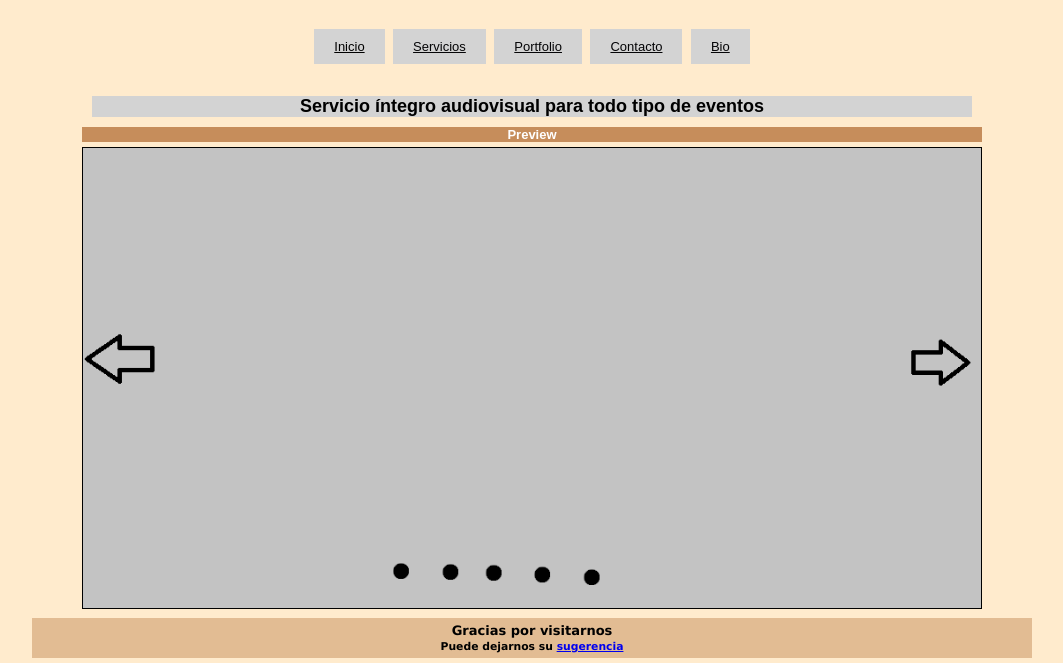
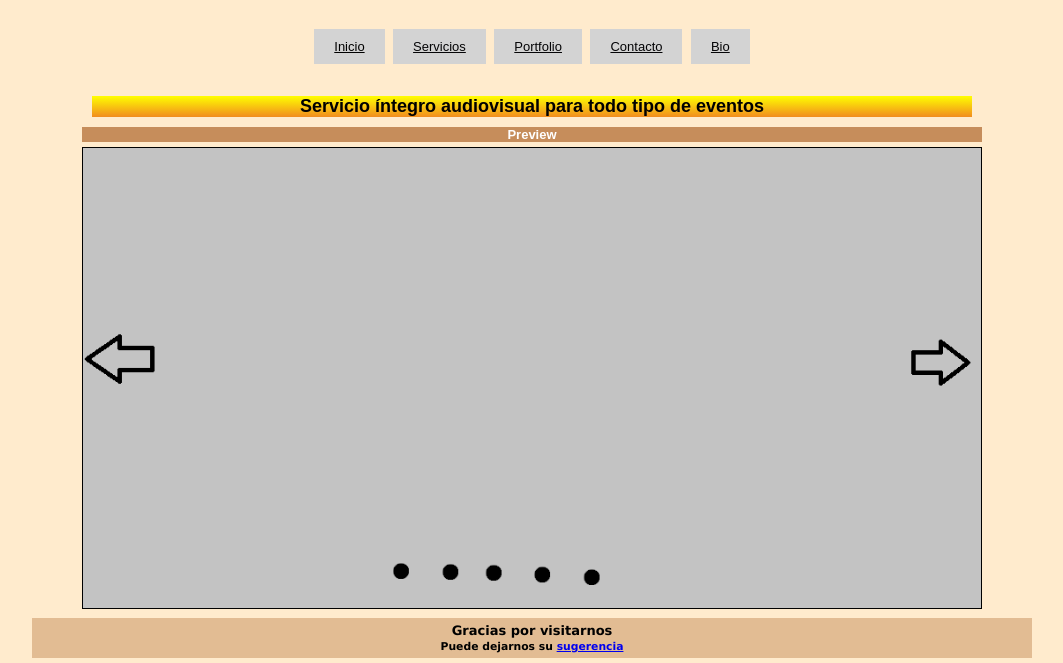
Before and after one commit to pabloqwerty/nse, a plain HTML site: page index.html in a window 1280 px wide. Shown: the part 193-856 px from the top of the page, without its empty margins (108-1171 px from the left). Drawn offline with Linux system fonts and the light colour scheme.

Commit message:
linear gradient en legend

```diff
--- a/style.css
+++ b/style.css
@@ -103,6 +103,7 @@ li {
     color: black;
     font-size: large;
     margin: 10px;
+    background-image: linear-gradient(yellow, rgb(241, 140, 31));
 
 }
 .title{
```
